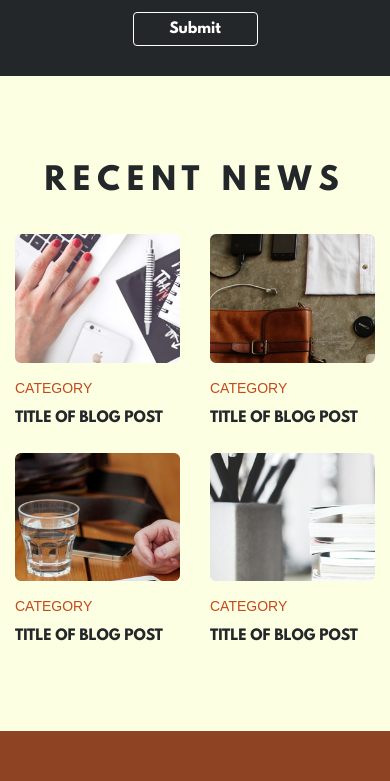
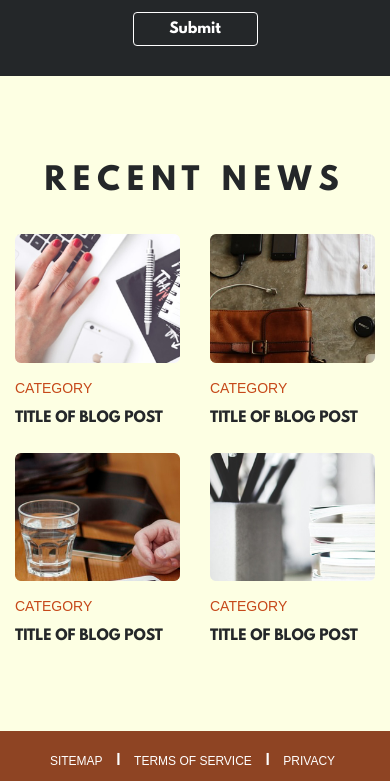
Before and after one commit to egrepo7/CodeChallenge, a plain HTML site: page index.html in a window 390 px wide. Shown: the part 1541-2322 px from the top of the page. Drawn offline with nearby package versions, Linux system fonts and the light colour scheme.

Commit message:
fixed footer center alignment when xs

```diff
--- a/index.html
+++ b/index.html
@@ -142,7 +142,7 @@
     <footer class='footersection'>
       <div class="container">
           <div class="row">
-              <div class="col-xs-6 col-sm-6 col-lg-6 hidden-xs">
+              <div class="col-xs-12 col-sm-6 col-lg-6">
                   <ul class="list-inline">
                       <li>
                           <a href="#">SITEMAP</a>
--- a/static/css/style.css
+++ b/static/css/style.css
@@ -179,4 +179,8 @@
     margin-right:20%;
     padding: auto;
   }
+
+  .footersection ul {
+    text-align: center;
+  }
 }
```
Also changed, not shown: 1 other file.
